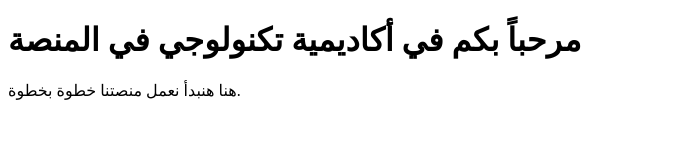
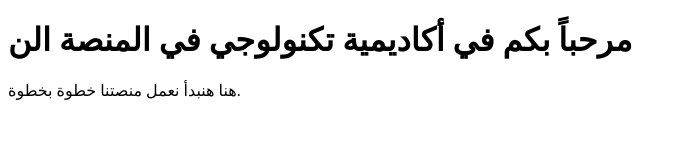
Before and after one commit to vvocloner-debug/technology-academy, a plain HTML site: page index.html in a window 1280 px wide. Shown: the whole page, without its empty margins (0-686 px from the left). Drawn offline with Linux system fonts and the light colour scheme.

Commit message:
testing hook really working

```diff
--- a/index.html
+++ b/index.html
@@ -8,7 +8,7 @@
 </head>
 
 <body>
-    <h1>مرحباً بكم في أكاديمية تكنولوجي في المنصة</h1>
+    <h1>مرحباً بكم في أكاديمية تكنولوجي في المنصة الن</h1>
     <p>هنا هنبدأ نعمل منصتنا خطوة بخطوة.</p>
     <!-- test auto push -->
     <!-- ميدو العشري واحد  -->
```
